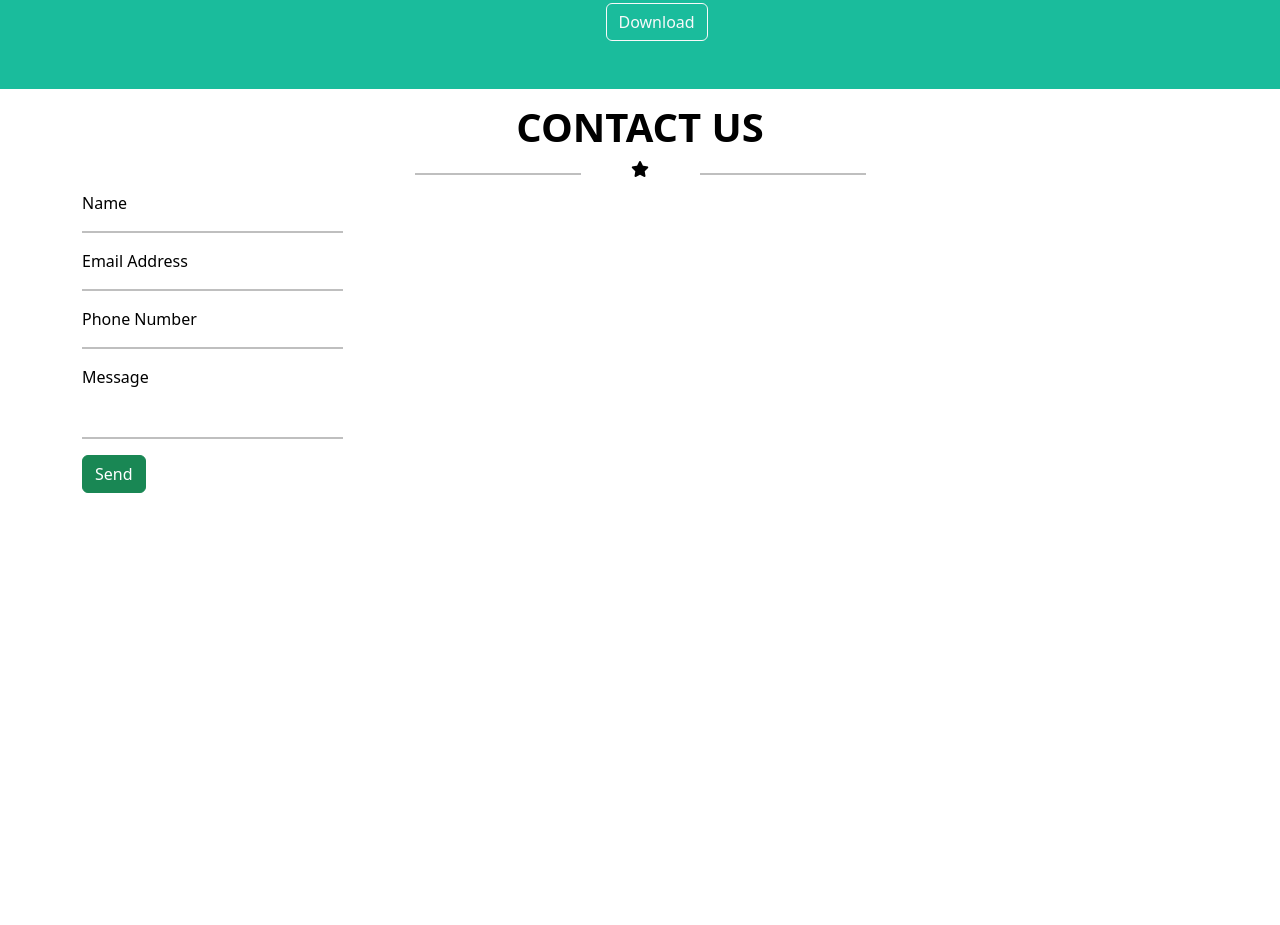
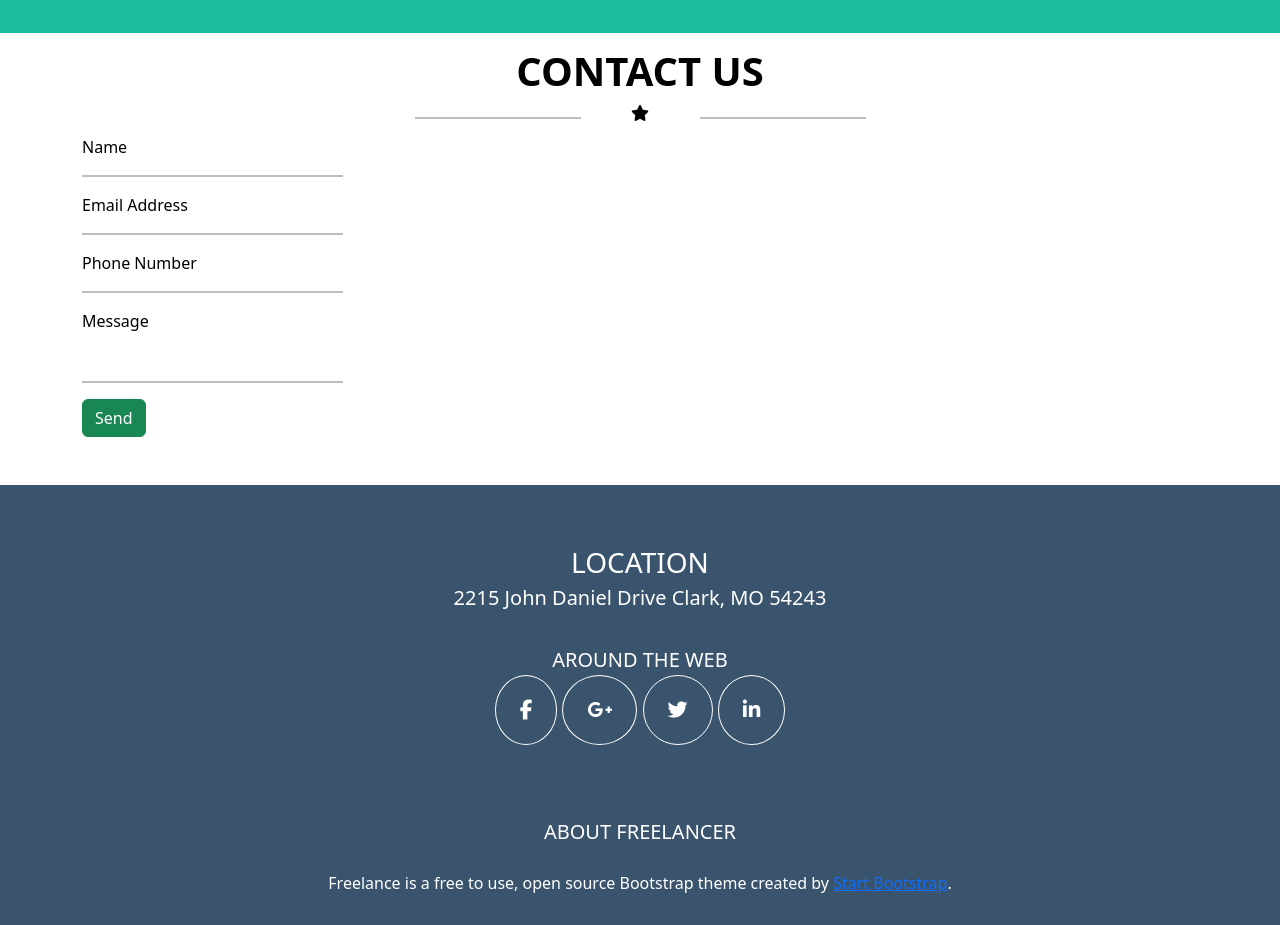
Before and after one commit to DanieleSavoia/html-css-bootstrap-freelancer, a plain HTML site: page index.html in a window 1280 px wide. Shown: the part 1875-2800 px from the top of the page. Before the commit the page ends 2368 px from the top, so only its background shows below. Drawn offline with nearby package versions, Linux system fonts and the light colour scheme.

Commit message:
final-commit

```diff
--- a/index.html
+++ b/index.html
@@ -14,7 +14,7 @@
     <link href="https://fonts.googleapis.com/css2?family=Roboto:wght@300;400&display=swap" rel="stylesheet">
 </head>
 <body class="white">
-    <nav class="bg-primary navbar navbar-expand-md" data-bs-theme="dark">
+    <nav class="bg-nav navbar navbar-expand-md fixed-top" data-bs-theme="dark">
 		<div class="container">
 			<a class="navbar-brand" href="#">START BOOTSTRAP</a>
 
@@ -150,7 +150,7 @@
                 </div>
             </div>
             <div class="row justify-content-center background-1">
-                <div class="col-1 pb-5 pt-5">
+                <div class="col-auto pb-5 pt-5">
                     <button type="button" class="btn btn-outline-light">Download</button>
                 </div>
             </div>
@@ -214,11 +214,56 @@
             </div>
             <div class="row row  background-0">
                 <div class="col-2">
-                    <button class="btn btn-success" type="submit">Send</button>
+                    <button class="btn btn-success mb-5" type="submit">Send</button>
                 </div>
             </div>
         </div>
-    </section class="container-sm background-0">
+    </section>
+    <section class="container-fluid background-4">
+        <div class="container background-4">
+            <div class="pt-5 row justify-content-center background-4">
+                <div class="row justify-content-center pt-2 background-4 fs-3">
+                    LOCATION
+                </div>
+            <div class="row justify-content-center background-4 pb-2">
+                <div class="col text-center fs-5">
+                    2215 John Daniel Drive Clark, MO 54243
+                </div>
+            </div>
+            <div class="row justify-content-center background-4 mt-4">
+                <div class="col text-center fs-5">
+                    AROUND THE WEB
+                </div>
+            </div>
+            <div class="row justify-content-center background-4   pb-5">
+                <div class="col text-center fs-5">
+                    <a href="#"><i class="fa-brands fa-facebook-f rounded-circle p-4 border-solid white"></i></a>
+                    <a href="#"><i class="fa-brands fa-google-plus-g rounded-circle p-4 border-solid white"></i></a>
+                    <a href="#"><i class="fa-brands fa-twitter rounded-circle p-4 border-solid white"></i></a>
+                    <a href="#"><i class="fa-brands fa-linkedin-in rounded-circle p-4 border-solid white"></i></a>
+                </div>
+            </div>
+            <div class="row justify-content-center background-4 mt-4">
+                <div class="col text-center fs-5">
+                    ABOUT FREELANCER
+                </div>
+            </div>
+            <div class="row justify-content-center background-4 mb-5 mt-4">
+                <div class="col-auto">
+                    Freelance is a free to use, open source Bootstrap theme created by <a href="#">Start Bootstrap</a>.
+                </div>
+            </div>
+        </div>
+    </section>
+    <section class="container-fluid background-2">
+        <div class="container background-2">
+            <div class="row justify-content-center background-2">
+                <div class="col text-center fs-6 p-5">
+                    Copiright <i class="fa-regular fa-copyright"></i> Your Website 2019
+                </div>
+            </div>
+        </div>
+    </section>
 
 
 
--- a/style.css
+++ b/style.css
@@ -32,6 +32,10 @@ body  {
     background-color:white;
 
  }
+
+ .bg-nav {
+   background-color:#2c3e50;
+}
 .background-1 {
     background-color:#1abc9c
  }
@@ -39,6 +43,10 @@ body  {
 .background-2 {
     background-color:#2c3e50;
  }
+
+ .background-4 {
+   background-color:#3a546d;
+}
 .white {
     color: white;
  }
@@ -61,3 +69,6 @@ body  {
     background: rgb(255, 255, 255);
     border: 0;
     height: 2px;}
+
+.border-solid{
+    border: 1px solid white;}
```
